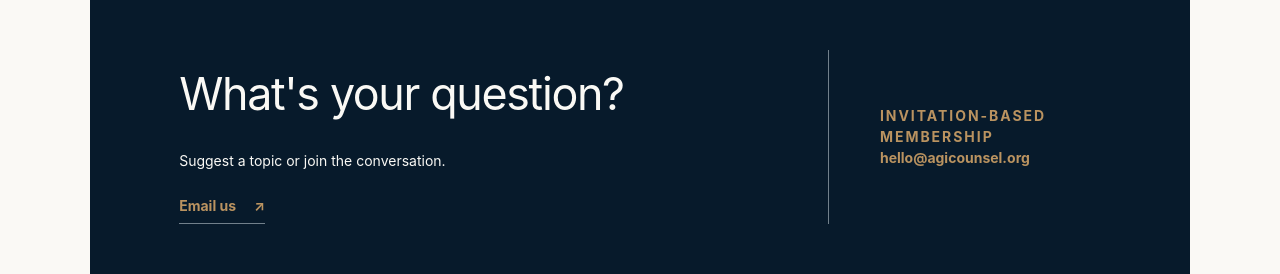
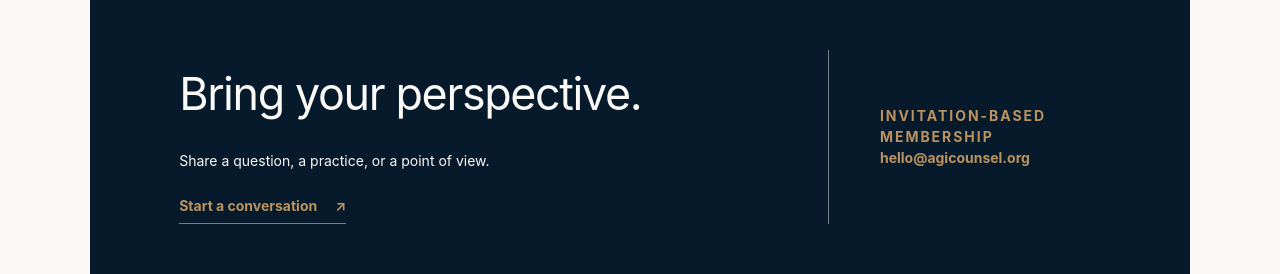
Before and after one commit to steveny1989/agicounsel, a Next.js app: page / in a window 1280 px wide. Shown: the part 2434-2708 px from the top of the page. Built offline with nearby package versions, Linux system fonts and the light colour scheme; no server answers.

Commit message:
Refine contribution invitation

```diff
--- a/app/page.tsx
+++ b/app/page.tsx
@@ -94,7 +94,7 @@ export default function Home() {
       <section className="section community-voices carousel-simple"><div className="voices-content"><div className="quote-grid single"><blockquote><p>"What does human judgment mean when legal analysis becomes abundant?"</p><cite>From the Network</cite></blockquote></div></div></section>
     </SectionCarousel>
 
-    <section className="contribute section fade-in" id="contribute"><div className="contribute-card"><div><h2>What's your question?</h2><p>Suggest a topic or join the conversation.</p><a className="join-email" href="mailto:hello@agicounsel.org?subject=A%20question%20for%20AGI%20Counsel%20Network&body=What%20question%20should%20the%20Network%20discuss%3F%0A%0AWhy%20does%20it%20matter%20now%3F%0A%0AWould%20you%20be%20interested%20in%20joining%20the%20conversation%3F%0A%0AName%20(optional)%3A">Email us <span>↗</span></a></div><aside><span>Invitation-based membership</span><a href="mailto:hello@agicounsel.org?subject=AGI%20Counsel%20Network%20—%20Membership%20interest">hello@agicounsel.org</a></aside></div></section>
+    <section className="contribute section fade-in" id="contribute"><div className="contribute-card"><div><h2>Bring your perspective.</h2><p>Share a question, a practice, or a point of view.</p><a className="join-email" href="mailto:hello@agicounsel.org?subject=Starting%20a%20conversation%20with%20AGI%20Counsel%20Network&body=What%20question%2C%20practice%2C%20or%20perspective%20would%20you%20like%20to%20share%3F%0A%0AWhy%20does%20it%20matter%20now%3F%0A%0AWould%20you%20be%20interested%20in%20joining%20the%20conversation%3F%0A%0AName%20(optional)%3A">Start a conversation <span>↗</span></a></div><aside><span>Invitation-based membership</span><a href="mailto:hello@agicounsel.org?subject=AGI%20Counsel%20Network%20—%20Membership%20interest">hello@agicounsel.org</a></aside></div></section>
 
     <footer><a className="brand" href="#top"><span className="brand-mark">A</span><span>AGI Counsel Network</span></a><p>Independent peer community for legal professionals across the AI ecosystem.</p><div><a href="mailto:hello@agicounsel.org">hello@agicounsel.org</a><span>© 2026 AGI Counsel Network</span></div></footer>
 
--- a/app/zh/page.tsx
+++ b/app/zh/page.tsx
@@ -94,7 +94,7 @@ export default function ChineseHome() {
       <section className="section community-voices carousel-simple"><div className="voices-content"><div className="quote-grid single"><blockquote><p>“当法律分析变得充裕，人类判断意味着什么？”</p><cite>来自 Network</cite></blockquote></div></div></section>
     </SectionCarousel>
 
-    <section className="contribute section fade-in" id="contribute"><div className="contribute-card"><div><h2>你的问题是什么？</h2><p>提出一个议题，或加入对话。</p><a className="join-email" href="mailto:hello@agicounsel.org?subject=给%20AGI%20Counsel%20Network%20的讨论问题&body=你希望%20Network%20讨论什么问题？%0A%0A为什么这个问题此刻重要？%0A%0A你是否愿意参与这场讨论？%0A%0A姓名（选填）：">写信给我们 <span>↗</span></a></div><aside><span>会员邀请制</span><a href="mailto:hello@agicounsel.org?subject=AGI%20Counsel%20Network%20—%20加入意向">hello@agicounsel.org</a></aside></div></section>
+    <section className="contribute section fade-in" id="contribute"><div className="contribute-card"><div><h2>带来你的思考。</h2><p>分享一个问题、一段实践，或一种判断。</p><a className="join-email" href="mailto:hello@agicounsel.org?subject=%E4%B8%8E%20AGI%20Counsel%20Network%20%E5%BC%80%E5%A7%8B%E5%AF%B9%E8%AF%9D&body=%E4%BD%A0%E5%B8%8C%E6%9C%9B%E5%88%86%E4%BA%AB%E4%BB%80%E4%B9%88%E9%97%AE%E9%A2%98%E3%80%81%E5%AE%9E%E8%B7%B5%E6%88%96%E8%A7%82%E7%82%B9%EF%BC%9F%0A%0A%E4%B8%BA%E4%BB%80%E4%B9%88%E5%AE%83%E5%9C%A8%E6%AD%A4%E5%88%BB%E5%80%BC%E5%BE%97%E8%AE%A8%E8%AE%BA%EF%BC%9F%0A%0A%E4%BD%A0%E6%98%AF%E5%90%A6%E6%84%BF%E6%84%8F%E5%8F%82%E4%B8%8E%E6%8E%A5%E4%B8%8B%E6%9D%A5%E7%9A%84%E4%BA%A4%E6%B5%81%EF%BC%9F%0A%0A%E5%A7%93%E5%90%8D%EF%BC%88%E9%80%89%E5%A1%AB%EF%BC%89%EF%BC%9A">与我们联系 <span>↗</span></a></div><aside><span>会员邀请制</span><a href="mailto:hello@agicounsel.org?subject=AGI%20Counsel%20Network%20—%20加入意向">hello@agicounsel.org</a></aside></div></section>
 
     <footer><a className="brand" href="#top"><span className="brand-mark">A</span><span>AGI Counsel Network</span></a><p>连接人工智能生态各环节法律专业人士的独立同行社群。</p><div><a href="mailto:hello@agicounsel.org">hello@agicounsel.org</a><span>© 2026 AGI Counsel Network</span></div></footer>
 
```
